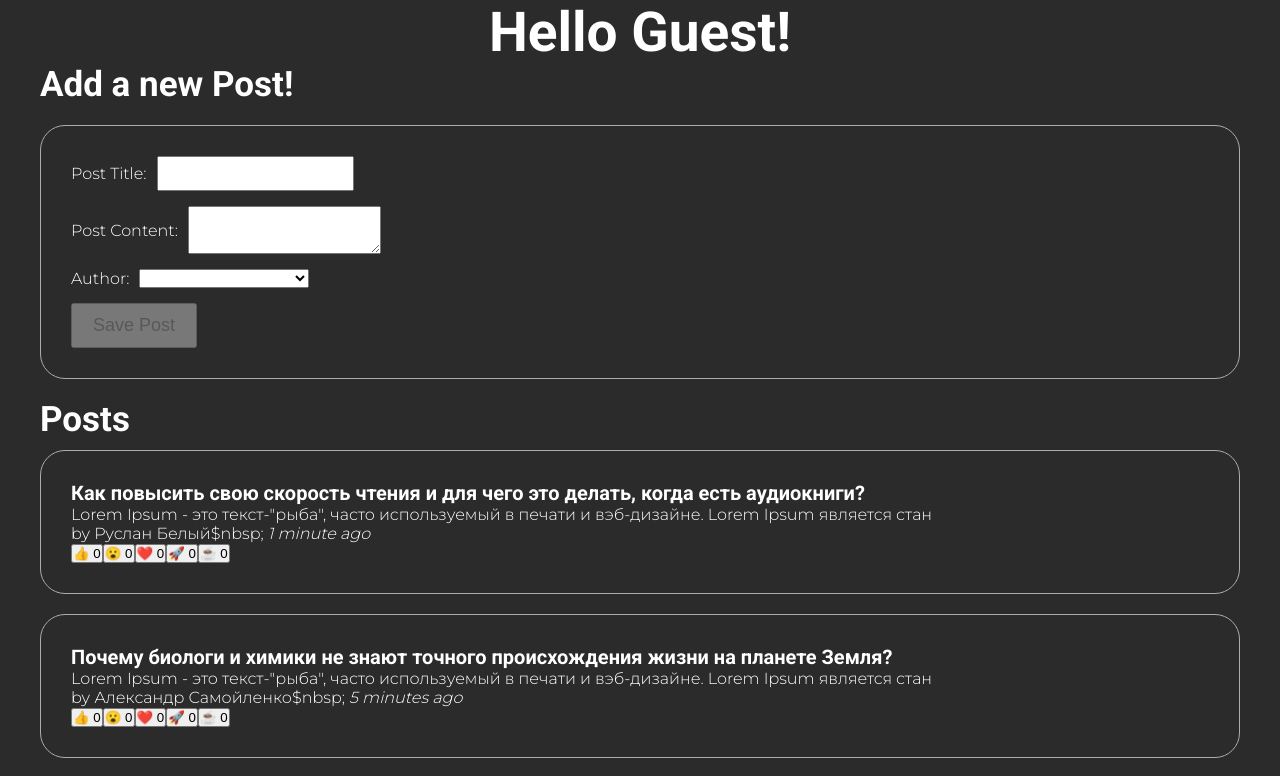
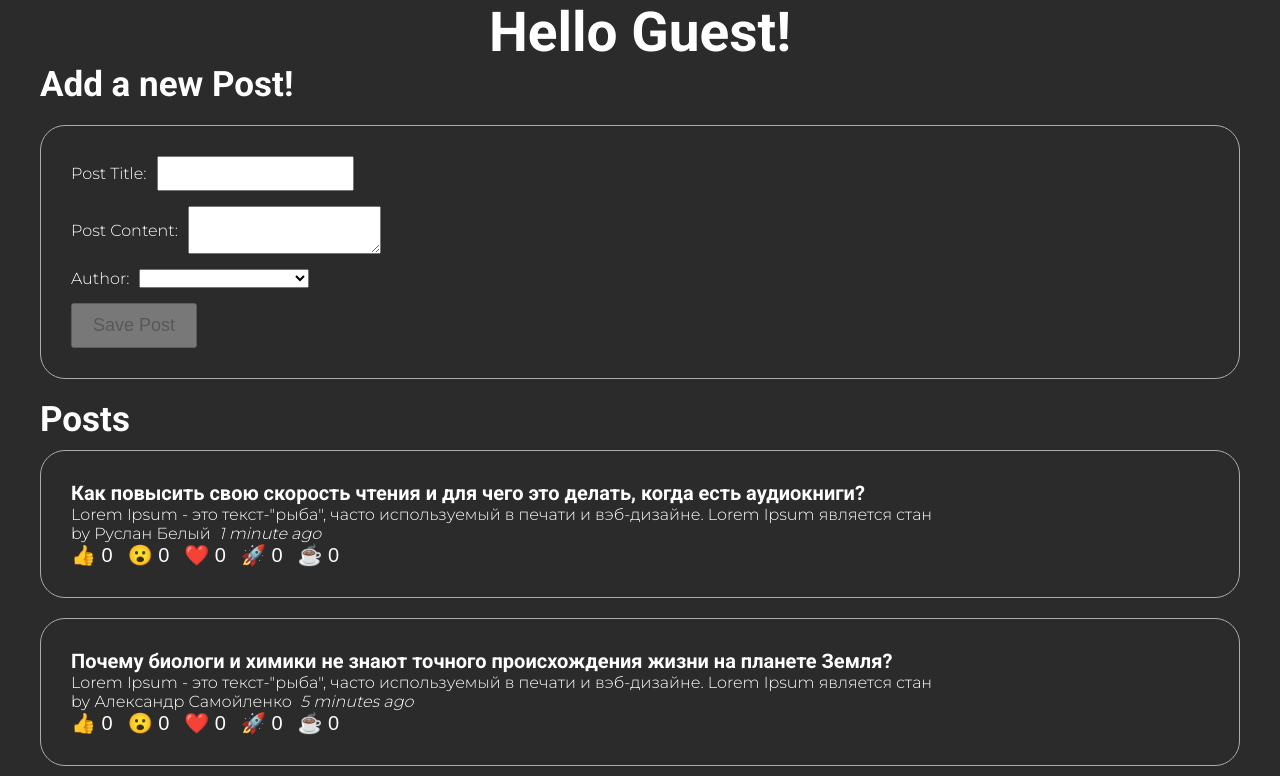
Before and after one commit to pink-kodoku/redux-toolkit-t2, a React (Vite) app: page / in a window 1280 px wide. Shown: the top 776 px of the page. Built offline with nearby package versions, Linux system fonts and the light colour scheme.

Commit message:
refactoring

```diff
--- a/src/entities/post/ui/Post.tsx
+++ b/src/entities/post/ui/Post.tsx
@@ -23,7 +23,6 @@ function areEqual(prevProps: IPostProps, nextProps: IPostProps) {
 }
 
 const Post: React.FC<IPostProps> = memo(({ id, title, content, userId, date, reactions, handleAddReaction, ...props }) => {
-  console.log("render")
   return (
     <article className={styles.post} {...props}>
       <h3>{title}</h3>
--- a/src/features/posts/addPostForm/AddPostForm.tsx
+++ b/src/features/posts/addPostForm/AddPostForm.tsx
@@ -28,8 +28,6 @@ const AddPostForm = () => {
       [name]: value
     })
   }
-
-  console.log(post)
 
   const canSave = Boolean(post.title) && Boolean(post.content) && Boolean(post.userId);
 
--- a/src/features/posts/postsList/PostsList.tsx
+++ b/src/features/posts/postsList/PostsList.tsx
@@ -17,6 +17,7 @@ const PostsList = () => {
 
   const renderedPosts = orderedPosts.map(post => (
     <Post
+      key={post.id}
       {...post}
       style={{ marginBottom: 20 }}
       handleAddReaction={handleAddReaction}
--- a/src/shared/components/reactionButtons/styles.module.scss
+++ b/src/shared/components/reactionButtons/styles.module.scss
@@ -0,0 +1,7 @@
+.reactionButton {
+  background: transparent;
+  border: none;
+  color: #fff;
+  font-size: 20px;
+  margin-right: 15px;
+}
--- a/src/shared/components/timeAgo/TimeAgo.tsx
+++ b/src/shared/components/timeAgo/TimeAgo.tsx
@@ -9,7 +9,7 @@ export const TimeAgo = ({ timestamp }: { timestamp: string }) => {
   }
   return (
     <span title={timestamp}>
-      $nbsp; <i>{timeAgo}</i>
+      &nbsp; <i>{timeAgo}</i>
     </span>
   )
 }
```
